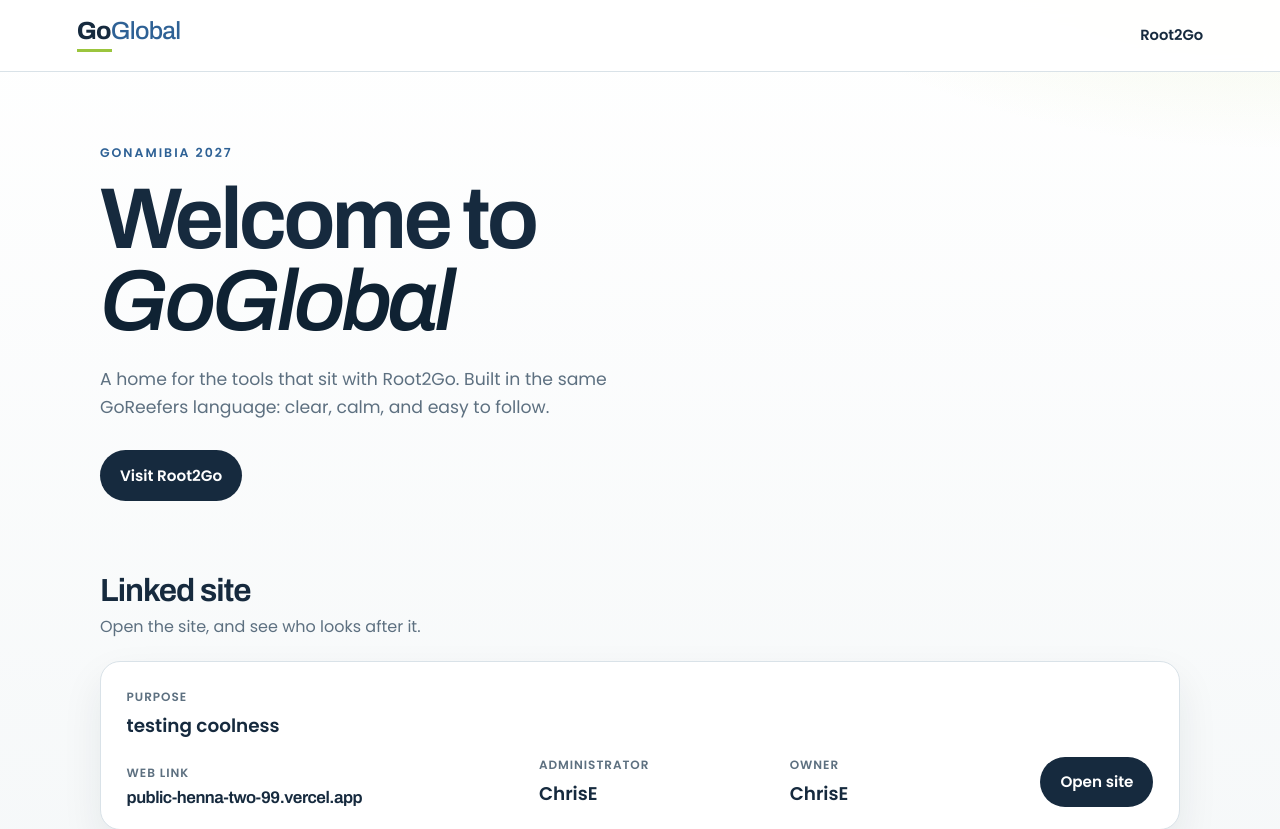
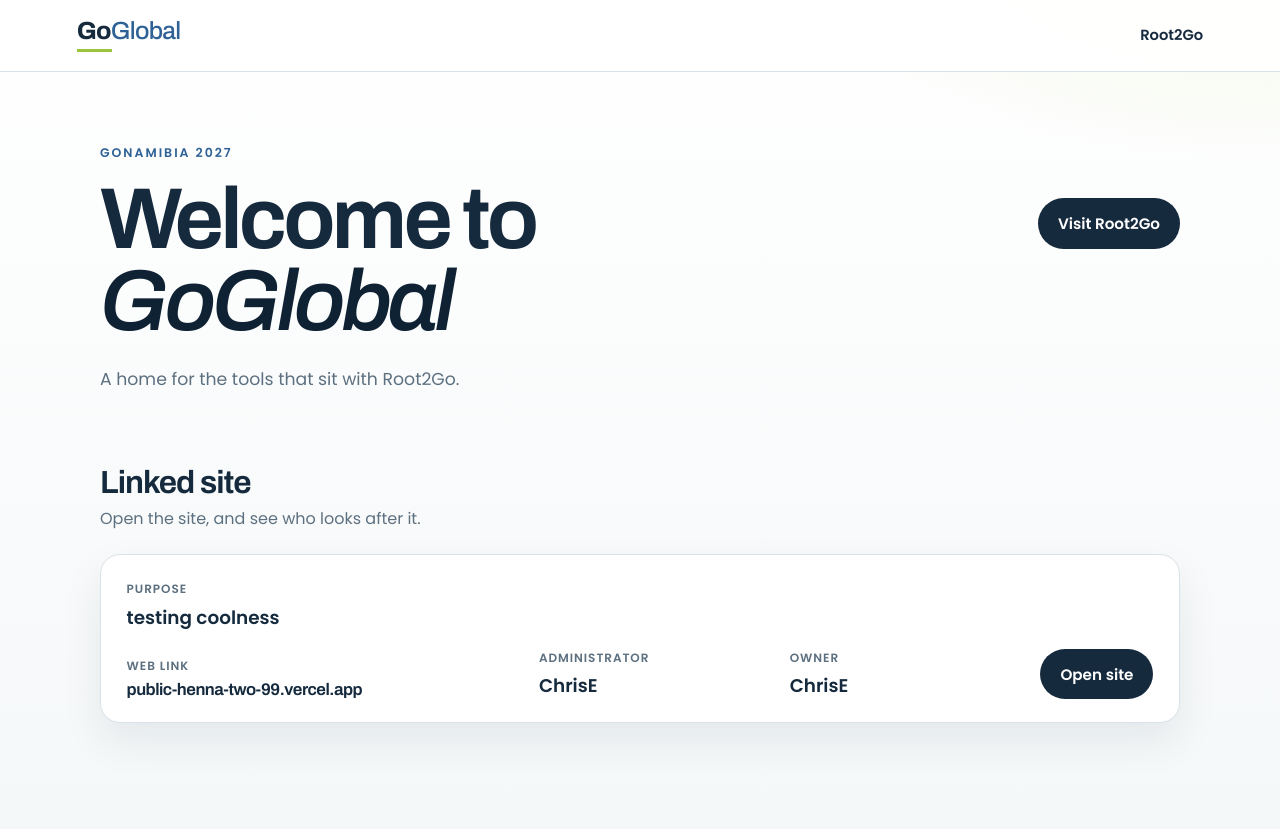
Before and after one commit to ZanieJ/GoNamibia2027, a plain HTML site: page index.html in a window 1280 px wide. Shown: the top 829 px of the page. Drawn offline with Linux system fonts and the light colour scheme.

Commit message:
Remove the crossed-out sentence and move Visit Root2Go up to the right.

```diff
--- a/index.html
+++ b/index.html
@@ -20,12 +20,11 @@
 
   <main>
     <section class="hero" id="welcome">
-      <p class="eyebrow">GoNamibia 2027</p>
-      <h1>Welcome to <em>GoGlobal</em></h1>
-      <p class="lede">
-        A home for the tools that sit with Root2Go. Built in the same
-        GoReefers language: clear, calm, and easy to follow.
-      </p>
+      <div class="hero__copy">
+        <p class="eyebrow">GoNamibia 2027</p>
+        <h1>Welcome to <em>GoGlobal</em></h1>
+        <p class="lede">A home for the tools that sit with Root2Go.</p>
+      </div>
       <a class="button" href="https://goreefers.group/root2go">Visit Root2Go</a>
     </section>
 
--- a/styles.css
+++ b/styles.css
@@ -94,6 +94,14 @@ main {
 }
 
 .hero {
+  display: flex;
+  align-items: flex-start;
+  justify-content: space-between;
+  gap: 2rem;
+  max-width: none;
+}
+
+.hero__copy {
   max-width: 42rem;
 }
 
@@ -132,7 +140,8 @@ h1 em {
 .button {
   display: inline-flex;
   align-items: center;
-  margin-top: 1.8rem;
+  margin-top: 3.4rem;
+  flex: none;
   padding: 0.85rem 1.25rem;
   border-radius: 999px;
   background: var(--navy);
@@ -249,6 +258,14 @@ h1 em {
     padding-top: 2.8rem;
   }
 
+  .hero {
+    display: block;
+  }
+
+  .hero .button {
+    margin-top: 1.8rem;
+  }
+
   .meta {
     display: block;
   }
```
